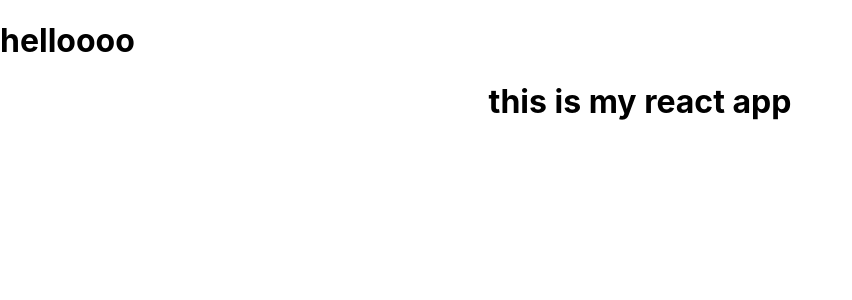
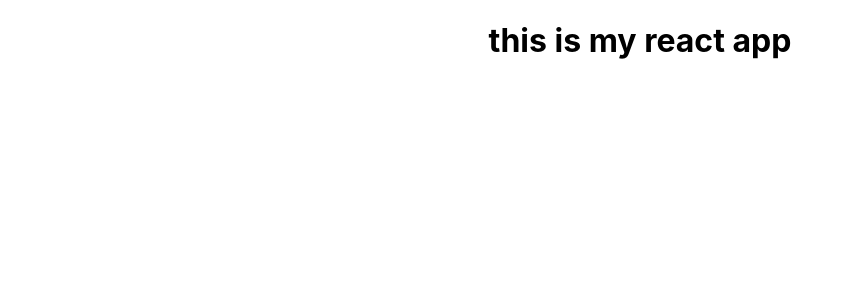
Before and after one commit to chaimaammeri/dxc-technology, a React (Create React App) app in the folder projet.dev/: page / in a window 1280 px wide. Shown: the top 300 px of the page, without its empty margins (0-852 px from the left). Built offline with nearby package versions, Linux system fonts and the light colour scheme.

Commit message:
fichier modifié

```diff
--- a/projet.dev/src/App.js
+++ b/projet.dev/src/App.js
@@ -1,9 +1,8 @@
 function App() {
   return (
-       <div>
-        <h1>helloooo</h1>
+       <>
         <h1 className="title">this is my react app </h1>
-       </div>
+       </>
   );
 }
 
```
